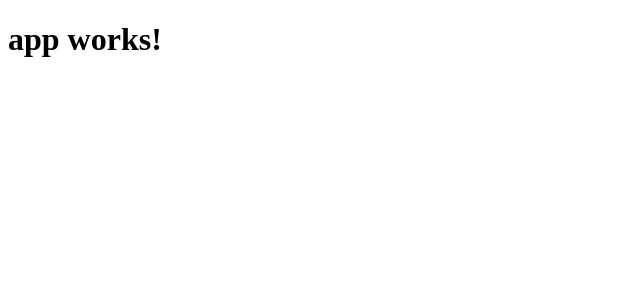
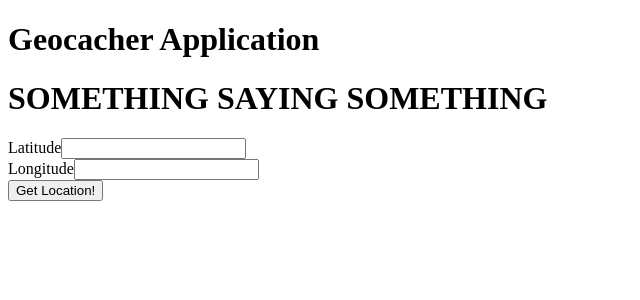
Before and after one commit to michaelkoceja/geocacher, an Angular app: page / in a window 1280 px wide. Shown: the top 300 px of the page, without its empty margins (0-640 px from the left). Built offline with nearby package versions, Linux system fonts and the light colour scheme.

Commit message:
create location form, create routing

```diff
--- a/src/app/app.component.html
+++ b/src/app/app.component.html
@@ -1,3 +1,5 @@
 <h1>
   {{title}}
 </h1>
+
+<router-outlet></router-outlet>
--- a/src/app/app.component.ts
+++ b/src/app/app.component.ts
@@ -6,5 +6,5 @@ import { Component } from '@angular/core';
   styleUrls: ['./app.component.css']
 })
 export class AppComponent {
-  title = 'app works!';
+  title = 'Geocacher Application';
 }
--- /dev/null
+++ b/src/app/app.routing.ts
@@ -0,0 +1,13 @@
+import { ModuleWithProviders } from '@angular/core';
+import { Routes, RouterModule } from '@angular/router';
+
+import { LocationFormComponent } from './location-form/location-form.component';
+
+const appRoutes: Routes = [
+  {
+    path: '',
+    component: LocationFormComponent
+  }
+];
+
+export const routing: ModuleWithProviders = RouterModule.forRoot(appRoutes);
--- /dev/null
+++ b/src/app/geolatlong.model.ts
@@ -0,0 +1,3 @@
+export class LatLong {
+  constructor(public lat: number, public long: number) { }
+}
--- /dev/null
+++ b/src/app/location-form/location-form.component.html
@@ -0,0 +1,15 @@
+<h1>SOMETHING SAYING SOMETHING</h1>
+
+<div class="container">
+  <form>
+    <div class="form-group">
+      <label for="latitude">Latitude</label>
+      <input type="text" #latitude>
+    </div>
+    <div class="form-group">
+      <label for="longitude">Longitude</label>
+      <input type="text" #longitude>
+    </div>
+    <button (click)="getLocation()">Get Location!</button>
+  </form>
+</div>
--- /dev/null
+++ b/src/app/location-form/location-form.component.ts
@@ -0,0 +1,15 @@
+import { Component, OnInit } from '@angular/core';
+
+@Component({
+  selector: 'app-location-form',
+  templateUrl: './location-form.component.html',
+  styleUrls: ['./location-form.component.css']
+})
+export class LocationFormComponent implements OnInit {
+
+  constructor() { }
+
+  ngOnInit() {
+  }
+
+}
```
Also changed, not shown: bower.json (added, +17 -0 lines), src/app/app.module.ts (+6 -2 lines), src/app/geocall.service.ts (+7 -1 lines), src/app/location-form/location-form.component.css (added), 1 other file (tests, documents, lock files or other folders).
